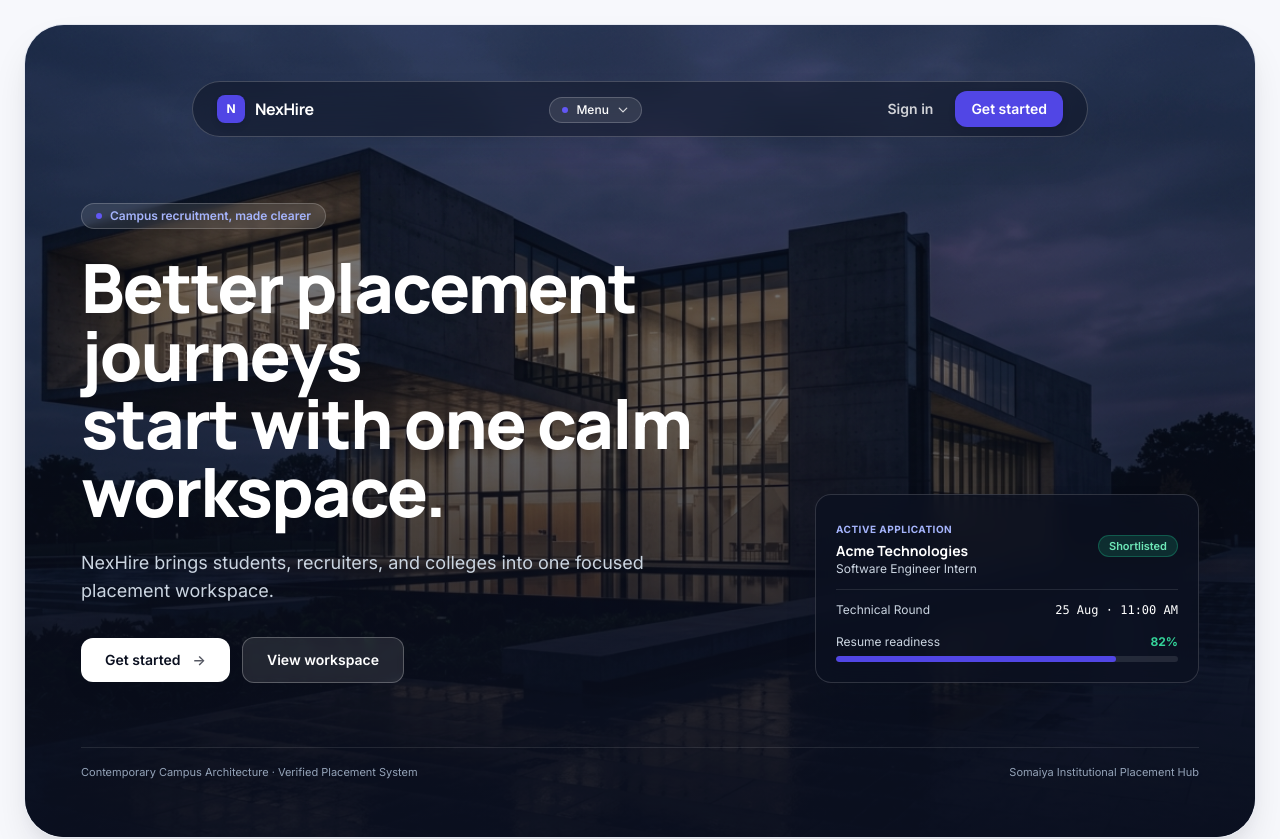
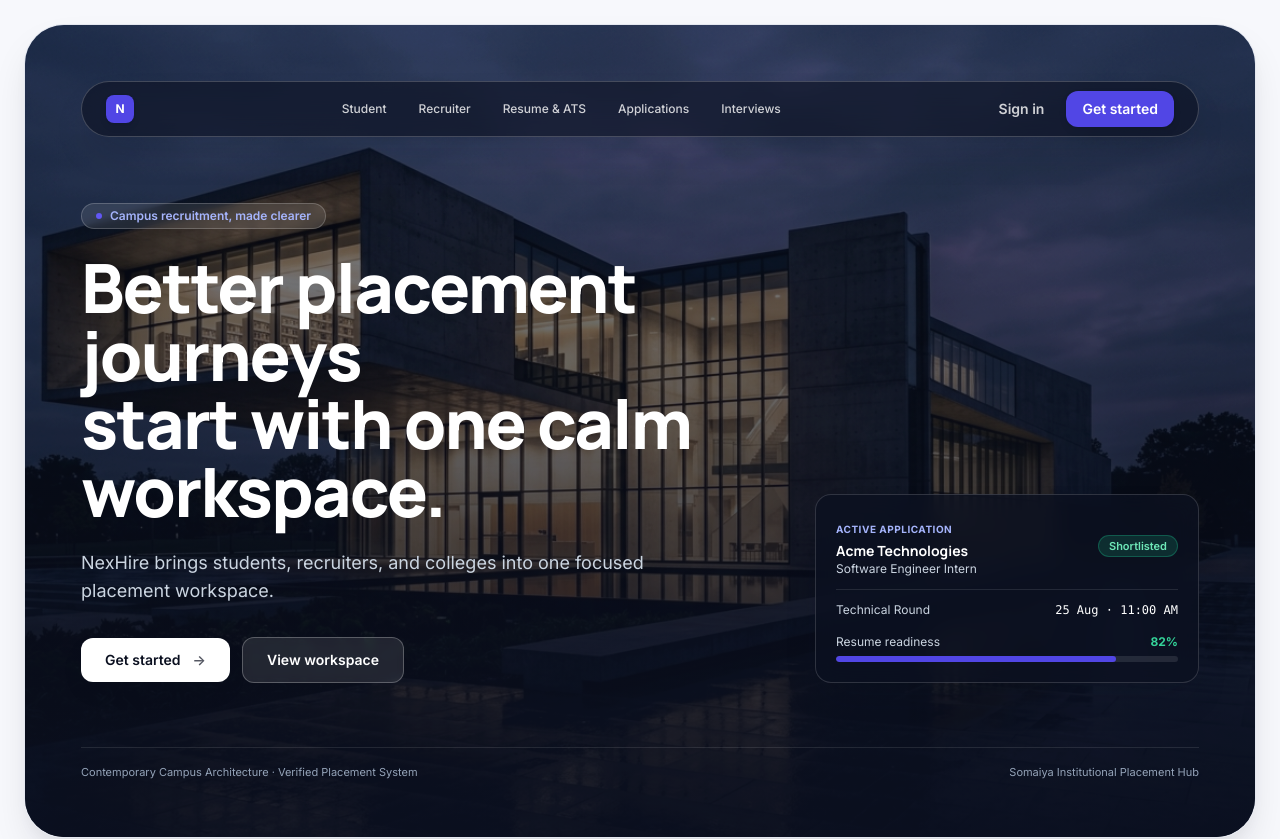
Before and after one commit to rohan-kendre/AI-driven-recruitment-system, a React (Vite) app in the folder client/: page / in a window 1280 px wide. Shown: the top 839 px of the page. Built offline with nearby package versions, Linux system fonts and the light colour scheme.

Commit message:
Update landing page

```diff
--- a/client/src/index.css
+++ b/client/src/index.css
@@ -35,4 +35,11 @@ button, input, select, textarea {
   .focus-ring {
     @apply focus:outline-none focus-visible:ring-2 focus-visible:ring-[#5146E5] focus-visible:ring-offset-2;
   }
+  .no-scrollbar::-webkit-scrollbar {
+    display: none;
+  }
+  .no-scrollbar {
+    -ms-overflow-style: none;
+    scrollbar-width: none;
+  }
 }
--- a/client/src/layouts/PublicLayout.jsx
+++ b/client/src/layouts/PublicLayout.jsx
@@ -29,6 +29,41 @@ export function PublicLayout() {
                 </span>
               </div>
             </Link>
+
+            {!isAuth && (
+              <nav className="hidden md:flex items-center gap-1 lg:gap-2">
+                <Link
+                  to="/student"
+                  className="rounded-full px-3 py-1.5 text-xs font-semibold text-[#56627A] hover:text-[#0B1020] hover:bg-[#EEF0FF] transition-all"
+                >
+                  Student
+                </Link>
+                <Link
+                  to="/recruiter"
+                  className="rounded-full px-3 py-1.5 text-xs font-semibold text-[#56627A] hover:text-[#0B1020] hover:bg-[#EEF0FF] transition-all"
+                >
+                  Recruiter
+                </Link>
+                <Link
+                  to="/student/resume"
+                  className="rounded-full px-3 py-1.5 text-xs font-semibold text-[#56627A] hover:text-[#0B1020] hover:bg-[#EEF0FF] transition-all"
+                >
+                  Resume & ATS
+                </Link>
+                <Link
+                  to="/student/applications"
+                  className="rounded-full px-3 py-1.5 text-xs font-semibold text-[#56627A] hover:text-[#0B1020] hover:bg-[#EEF0FF] transition-all"
+                >
+                  Applications
+                </Link>
+                <Link
+                  to="/student/interviews"
+                  className="rounded-full px-3 py-1.5 text-xs font-semibold text-[#56627A] hover:text-[#0B1020] hover:bg-[#EEF0FF] transition-all"
+                >
+                  Interviews
+                </Link>
+              </nav>
+            )}
 
             {isAuth ? (
               <div className="flex items-center gap-3">
--- a/client/src/pages/LandingPage.jsx
+++ b/client/src/pages/LandingPage.jsx
@@ -1,34 +1,8 @@
-import { useState, useRef, useEffect } from "react";
 import { Link } from "react-router-dom";
 import { Badge, Button } from "../components/ui.jsx";
 import heroArchitecture from "../assets/hero-architecture.jpg";
 
 export function LandingPage() {
-  const [menuOpen, setMenuOpen] = useState(false);
-  const menuRef = useRef(null);
-
-  // Close floating menu on click outside or Escape key
-  useEffect(() => {
-    function handleClickOutside(event) {
-      if (menuRef.current && !menuRef.current.contains(event.target)) {
-        setMenuOpen(false);
-      }
-    }
-    function handleKeyDown(event) {
-      if (event.key === "Escape") {
-        setMenuOpen(false);
-      }
-    }
-    if (menuOpen) {
-      document.addEventListener("mousedown", handleClickOutside);
-      window.addEventListener("keydown", handleKeyDown);
-    }
-    return () => {
-      document.removeEventListener("mousedown", handleClickOutside);
-      window.removeEventListener("keydown", handleKeyDown);
-    };
-  }, [menuOpen]);
-
   return (
     <div className="min-h-screen bg-[#F7F8FC] text-[#0B1020]">
       {/* ============================================================== */}
@@ -49,112 +23,67 @@ export function LandingPage() {
           </div>
 
           {/* Top: Floating Translucent Navigation Bar */}
-          <div className="relative z-30 mx-auto w-full max-w-4xl">
-            <nav className="flex h-14 items-center justify-between rounded-full border border-white/20 bg-[#0B1020]/50 px-4 sm:px-6 shadow-floating backdrop-blur-md transition-all">
+          <div className="relative z-30 mx-auto w-full max-w-5xl lg:max-w-6xl">
+            <nav className="flex h-14 items-center justify-between rounded-full border border-white/20 bg-[#0B1020]/60 px-3.5 sm:px-6 shadow-floating backdrop-blur-md transition-all gap-3 sm:gap-4">
               {/* Brand */}
               <Link
                 to="/"
-                className="flex items-center gap-2.5 transition-opacity hover:opacity-90"
+                className="flex items-center gap-2.5 transition-opacity hover:opacity-90 shrink-0"
               >
                 <span className="grid h-7 w-7 place-items-center rounded-lg bg-[#5146E5] text-xs font-bold text-white shadow-subtle">
                   N
                 </span>
-                <span className="font-display text-base font-bold tracking-tight text-white">
+                <span className="font-display text-base font-bold tracking-tight text-white hidden xs:inline-block">
                   NexHire
                 </span>
               </Link>
 
-              {/* Menu Trigger */}
-              <div className="relative">
-                <button
-                  type="button"
-                  onClick={() => setMenuOpen((prev) => !prev)}
-                  aria-expanded={menuOpen}
-                  aria-label="Toggle navigation menu"
-                  className="inline-flex items-center gap-2 rounded-full border border-white/20 bg-white/10 px-3 py-1 text-xs font-medium text-white hover:bg-white/20 transition-all cursor-pointer"
-                >
-                  <span className="h-1.5 w-1.5 rounded-full bg-[#6257F5]" />
-                  <span>Menu</span>
-                  <svg
-                    className={`h-3 w-3 text-white/80 transition-transform duration-200 ${
-                      menuOpen ? "rotate-180" : ""
-                    }`}
-                    fill="none"
-                    viewBox="0 0 24 24"
-                    strokeWidth="2.5"
-                    stroke="currentColor"
-                  >
-                    <path strokeLinecap="round" strokeLinejoin="round" d="M19.5 8.25l-7.5 7.5-7.5-7.5" />
-                  </svg>
-                </button>
-
-                {/* Compact Floating Dark Menu Panel */}
-                {menuOpen && (
-                  <div
-                    ref={menuRef}
-                    className="absolute top-12 left-1/2 -translate-x-1/2 z-50 w-64 rounded-2xl border border-white/15 bg-[#0B1020]/95 p-3 shadow-floating backdrop-blur-2xl animate-fadeIn space-y-1 text-xs"
-                  >
-                    <p className="px-3 py-1 text-[10px] font-bold uppercase tracking-wider text-slate-400">
-                      Placement Navigation
-                    </p>
+              {/* Navigation Options Directly on Navigation Bar */}
+              <div className="flex items-center gap-1 sm:gap-1.5 md:gap-2 overflow-x-auto no-scrollbar py-1">
                 <Link
                   to="/student"
-                      onClick={() => setMenuOpen(false)}
-                      className="flex items-center justify-between rounded-xl px-3 py-2 text-white/90 hover:bg-white/10 hover:text-white transition-colors"
+                  className="rounded-full px-2.5 sm:px-3 py-1.5 text-xs font-medium text-white/80 hover:text-white hover:bg-white/10 transition-all whitespace-nowrap"
                 >
-                      <span>Student Workspace</span>
-                      <span className="text-slate-400">→</span>
+                  Student
                 </Link>
                 <Link
                   to="/recruiter"
-                      onClick={() => setMenuOpen(false)}
-                      className="flex items-center justify-between rounded-xl px-3 py-2 text-white/90 hover:bg-white/10 hover:text-white transition-colors"
+                  className="rounded-full px-2.5 sm:px-3 py-1.5 text-xs font-medium text-white/80 hover:text-white hover:bg-white/10 transition-all whitespace-nowrap"
                 >
-                      <span>Recruiter Workspace</span>
-                      <span className="text-slate-400">→</span>
+                  Recruiter
                 </Link>
-                    <div className="border-t border-white/10 my-1 pt-1">
                 <Link
                   to="/student/resume"
-                        onClick={() => setMenuOpen(false)}
-                        className="flex items-center justify-between rounded-xl px-3 py-2 text-slate-300 hover:bg-white/10 hover:text-white transition-colors"
+                  className="rounded-full px-2.5 sm:px-3 py-1.5 text-xs font-medium text-white/80 hover:text-white hover:bg-white/10 transition-all whitespace-nowrap"
                 >
-                        <span>Resume & ATS Engine</span>
-                        <span className="text-slate-400">→</span>
+                  Resume & ATS
                 </Link>
                 <Link
                   to="/student/applications"
-                        onClick={() => setMenuOpen(false)}
-                        className="flex items-center justify-between rounded-xl px-3 py-2 text-slate-300 hover:bg-white/10 hover:text-white transition-colors"
+                  className="rounded-full px-2.5 sm:px-3 py-1.5 text-xs font-medium text-white/80 hover:text-white hover:bg-white/10 transition-all whitespace-nowrap"
                 >
-                        <span>Applications Center</span>
-                        <span className="text-slate-400">→</span>
+                  Applications
                 </Link>
                 <Link
                   to="/student/interviews"
-                        onClick={() => setMenuOpen(false)}
-                        className="flex items-center justify-between rounded-xl px-3 py-2 text-slate-300 hover:bg-white/10 hover:text-white transition-colors"
+                  className="rounded-full px-2.5 sm:px-3 py-1.5 text-xs font-medium text-white/80 hover:text-white hover:bg-white/10 transition-all whitespace-nowrap"
                 >
-                        <span>Interviews Calendar</span>
-                        <span className="text-slate-400">→</span>
+                  Interviews
                 </Link>
-                    </div>
-                  </div>
-                )}
               </div>
 
               {/* Actions */}
-              <div className="flex items-center gap-2 sm:gap-3">
+              <div className="flex items-center gap-1.5 sm:gap-3 shrink-0">
                 <Link
                   to="/login"
-                  className="text-xs sm:text-sm font-semibold text-white/80 hover:text-white px-2.5 py-1.5 transition-colors"
+                  className="text-xs sm:text-sm font-semibold text-white/80 hover:text-white px-2 sm:px-2.5 py-1.5 transition-colors whitespace-nowrap"
                 >
                   Sign in
                 </Link>
                 <Link to="/register">
                   <Button
                     variant="primary"
-                    className="rounded-full px-4 py-1.5 sm:py-2 text-xs sm:text-sm shadow-subtle"
+                    className="rounded-full px-3.5 sm:px-4 py-1.5 sm:py-2 text-xs sm:text-sm shadow-subtle whitespace-nowrap"
                   >
                     Get started
                   </Button>
```
Lines whose indentation alone changed are shown as unchanged.
